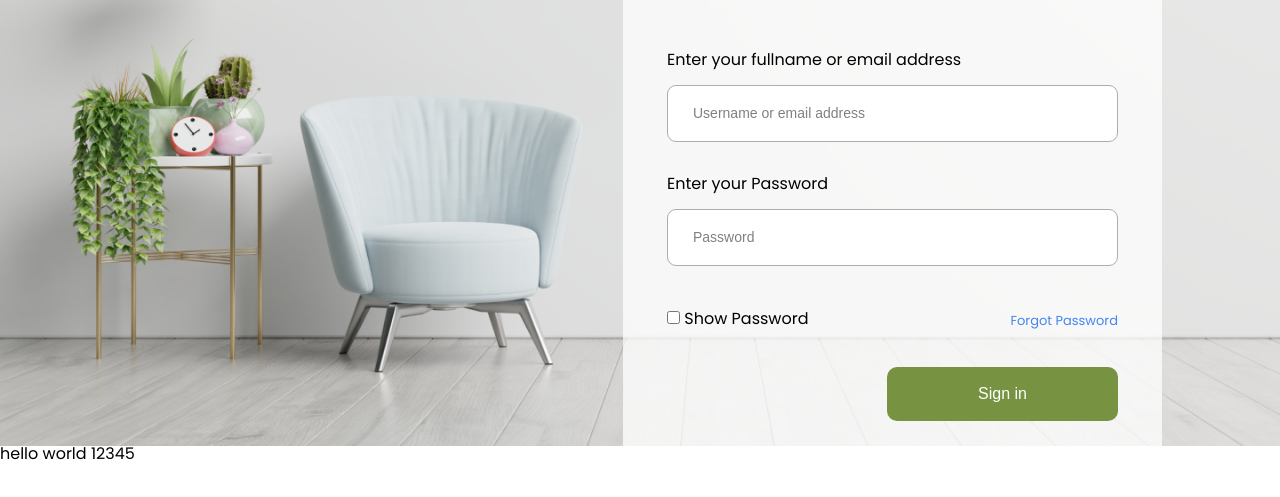
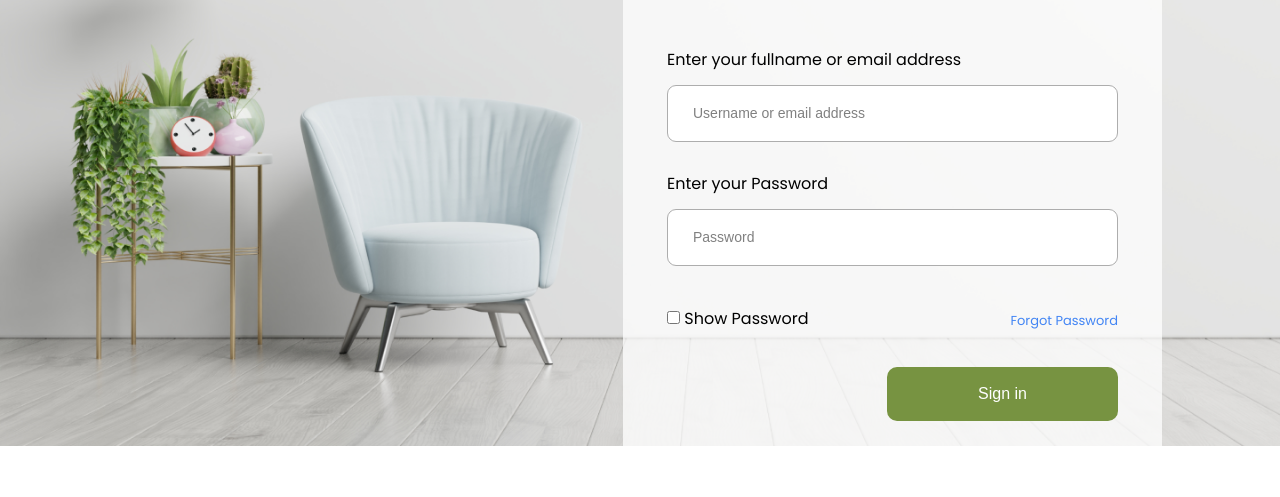
Before and after one commit to NhanTruong0411/FireGroup-Delighted, a plain HTML site: page index.html in a window 1280 px wide. Shown: the part 354-851 px from the top of the page. Drawn offline with Linux system fonts and the light colour scheme.

Commit message:
end testing

```diff
--- a/index.html
+++ b/index.html
@@ -90,5 +90,4 @@
       });
    </script>
 </body>
-hello world 12345
 </html>
```
